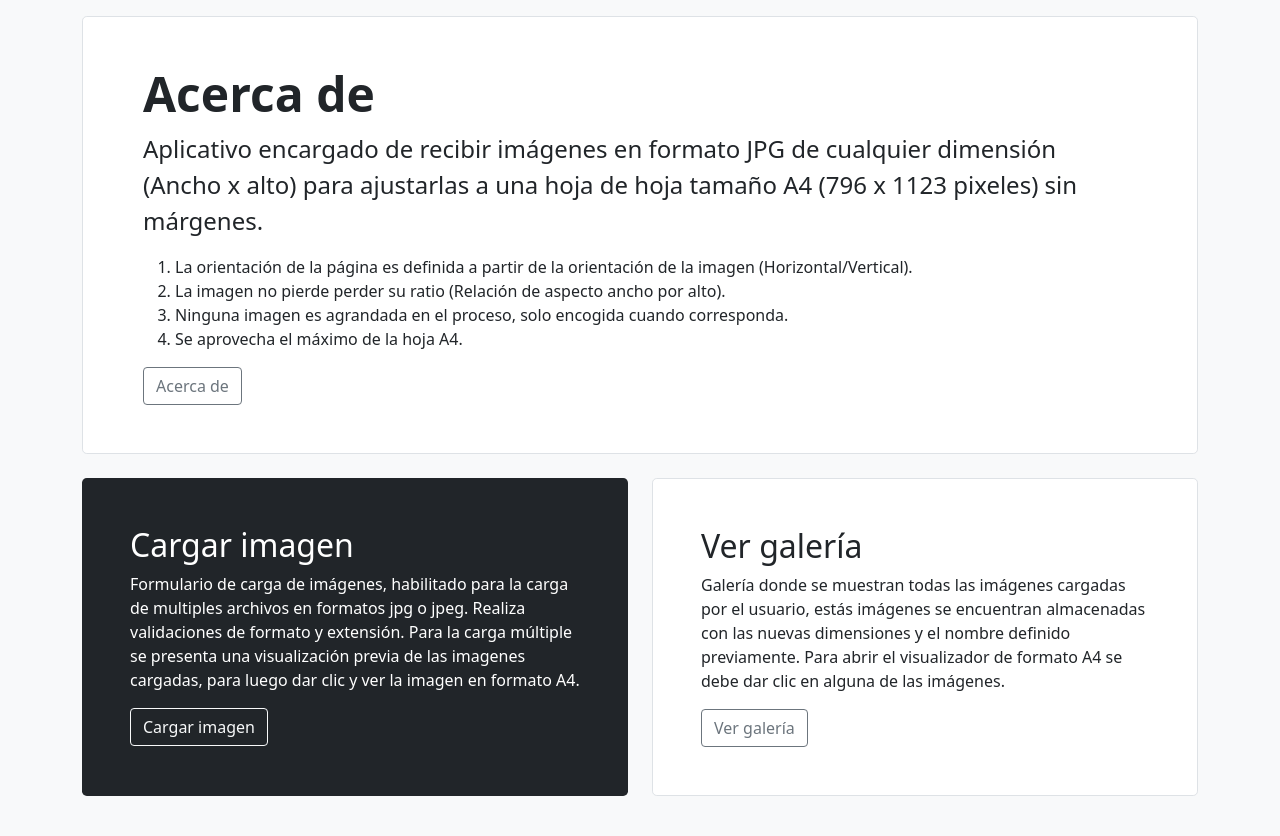
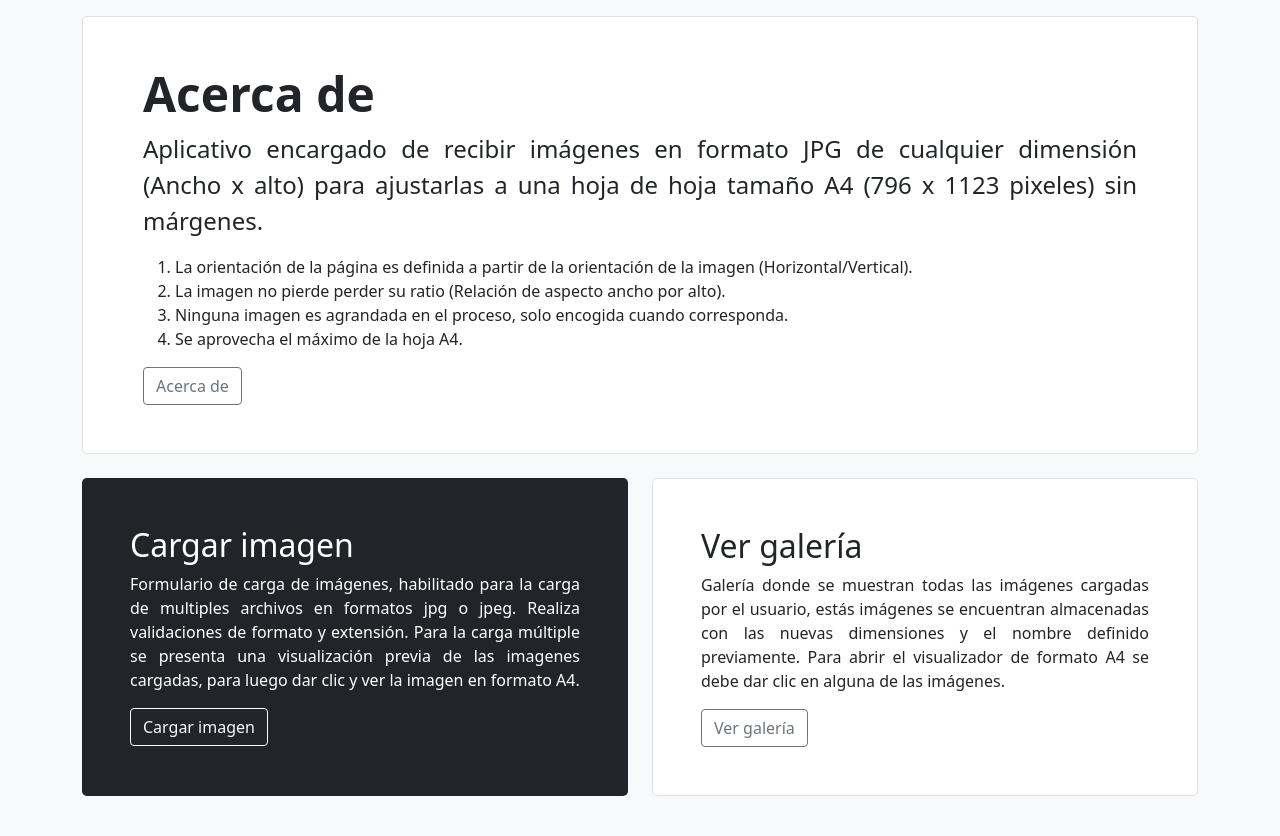
Before and after one commit to jullieth705/imageproject, a Django app: page / in a window 1280 px wide. Shown: the part 112-948 px from the top of the page. Run offline with Django 4.2, Linux system fonts and the light colour scheme; the visitor is signed in with stand-in values (Sample User, id 1); parts of the project's set-up code (start-up, migrations or seed data) failed here and were passed over.

Commit message:
Refactor styles and text

```diff
--- /dev/null
+++ b/imagefitterA4/static/css/home.css
@@ -0,0 +1,3 @@
+.text-justify{
+    text-align: justify;
+}
--- a/imagefitterA4/templates/base.html
+++ b/imagefitterA4/templates/base.html
@@ -12,6 +12,7 @@
 		<link rel="stylesheet" type="text/css" href="{% static '/css/page_a4.css' %}">
 		<link rel="stylesheet" type="text/css" href="{% static '/css/forms.css' %}">
 		<link rel="stylesheet" type="text/css" href="{% static '/css/galery.css' %}">
+        <link rel="stylesheet" type="text/css" href="{% static '/css/home.css' %}">
 	</head>
 	<body class="bg-light">
 
--- a/imagefitterA4/templates/galery_content.html
+++ b/imagefitterA4/templates/galery_content.html
@@ -1,4 +1,5 @@
 {% block content %}
+    <p>Para visualizar la imagen en <strong>formato A4</strong> dar clic en el recuadro con la imagen que desea seleccionar.</p>
     <div class="row">
         {% for m in images %}
         <div class="col-12 col-sm-6 col-md-4 col-lg-3 pb-2">
--- a/imagefitterA4/templates/galery_preview.html
+++ b/imagefitterA4/templates/galery_preview.html
@@ -9,7 +9,6 @@
             </ol>
         </nav>
         <h2 class="my-4 text-center">Visualizador de imágenes cargadas</h2>
-        <p>Para visualizar la imagen en <strong>formato A4</strong>, dar clic en el recuadro con la imagen que desea seleccionar.</p>
         {% include "./galery_content.html" %}
     </div>
 {% endblock %}
--- a/imagefitterA4/templates/header.html
+++ b/imagefitterA4/templates/header.html
@@ -6,7 +6,7 @@
     <header>
         <nav class="navbar navbar-expand-lg navbar-dark bg-dark shadow">
             <div class="container-fluid">
-                <a class="navbar-brand" href="#">
+                <a class="navbar-brand" href="/">
                     <img src="{%static '/img/icono.png'%}" width="30" height="30" class="d-inline-block align-top" alt="icono">
                     Image Fitter APP
                 </a>
```
